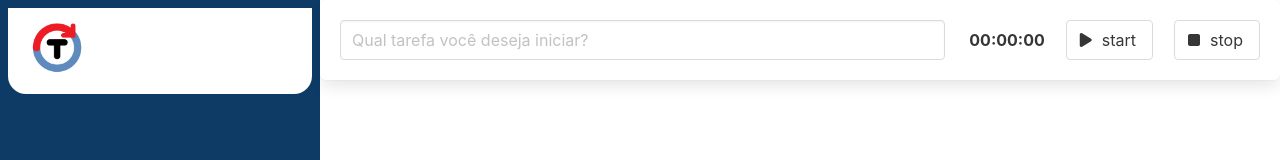
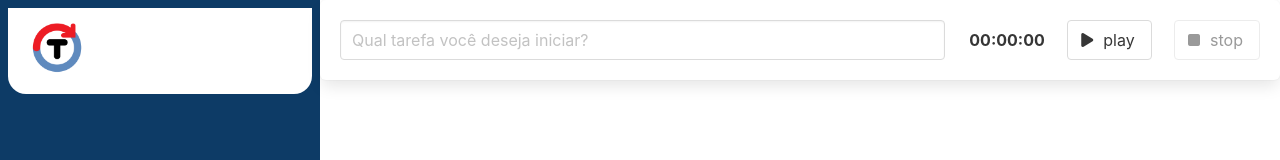
Before and after one commit to heliomarpm/todo-tracker, a Vue app: page /#/ in a window 1280 px wide. Shown: the top 160 px of the page. Built offline with nearby package versions, Linux system fonts and the light colour scheme.

Commit message:
refact: formulario

```diff
--- /dev/null
+++ b/src/components/Cronometro.vue
@@ -0,0 +1,24 @@
+<template>
+    <section>
+        <strong>{{ elapsedTime }}</strong>
+    </section>
+</template>
+
+<script lang="ts">
+import { defineComponent } from "vue";
+
+export default defineComponent({
+    name: "_Cronometro",
+    props: {
+        secondTime: {
+            type: Number,
+            default: 0,
+        }
+    },
+    computed: {
+        elapsedTime(): string {
+            return new Date(this.secondTime * 1000).toISOString().substring(11, 19)
+        }
+    },
+})
+</script>
--- a/src/components/Formulario.vue
+++ b/src/components/Formulario.vue
@@ -1,3 +1,4 @@
+
 <template>
     <div class="box">
         <div class="columns">
@@ -5,19 +6,7 @@
                 <input type="text" class="input" placeholder="Qual tarefa você deseja iniciar?" />
             </div>
             <div class="column">
-                <div class="is-flex is-align-items-center is-justify-content-space-between">
-                    <section>
-                        <strong>{{ elapsedTime }}</strong>
-                    </section>
-                    <button class="button" @click="start">
-                        <span class="icon"><i class="fas fa-play"></i></span>
-                        <span>start</span>
-                    </button>
-                    <button class="button" @click="stop">
-                        <span class="icon"><i class="fas fa-stop"></i></span>
-                        <span>stop</span>
-                    </button>
-                </div>
+                <Temporizador/>
             </div>
         </div>
     </div>
@@ -25,31 +14,12 @@
 
 <script lang="ts">
 import { defineComponent } from "vue";
+import Temporizador from "./Temporizador.vue";
 
 export default defineComponent({
     name: "_Formulario",
-    data() {
-        return {
-            secondTime: 0,
-            idSecondTime: 0
-        }
-    },
-    computed: {
-        elapsedTime(): string {
-            return new Date(this.secondTime * 1000).toISOString().substring(11, 19)
-        }
-    },
-    methods: {
-        start() {
-            console.log("start");
-            this.idSecondTime = setInterval(() => {
-                this.secondTime++;
-            }, 1000)
-        },
-        stop() {
-            console.log("stop");
-            clearInterval(this.idSecondTime);
-        }
+    components: {
+        Temporizador,
     }
 });
 </script>
--- /dev/null
+++ b/src/components/Temporizador.vue
@@ -0,0 +1,46 @@
+<template>
+    <div class="is-flex is-align-items-center is-justify-content-space-between">
+        <Cronometro :secondTime="secondTime" />
+        <button class="button" @click="start" :disabled="timerStarted">
+            <span class="icon"><i class="fas fa-play"></i></span>
+            <span>play</span>
+        </button>
+        <button class="button" @click="stop" :disabled="!timerStarted">
+            <span class="icon"><i class="fas fa-stop"></i></span>
+            <span>stop</span>
+        </button>
+    </div>
+</template>
+
+<script lang="ts">
+import { defineComponent } from "vue";
+import Cronometro from "./Cronometro.vue";
+
+export default defineComponent({
+    name: "_Formulario",
+    components: {
+        Cronometro,
+    },
+    data() {
+        return {
+            secondTime: 0,
+            idSecondTime: 0,
+            timerStarted: false,
+        }
+    },
+    methods: {
+        start() {
+            console.log("start");
+            this.timerStarted = true;
+            this.idSecondTime = setInterval(() => {
+                this.secondTime++;
+            }, 1000)
+        },
+        stop() {
+            console.log("stop");
+            this.timerStarted = false;
+            clearInterval(this.idSecondTime);
+        }
+    }
+});
+</script>
```
